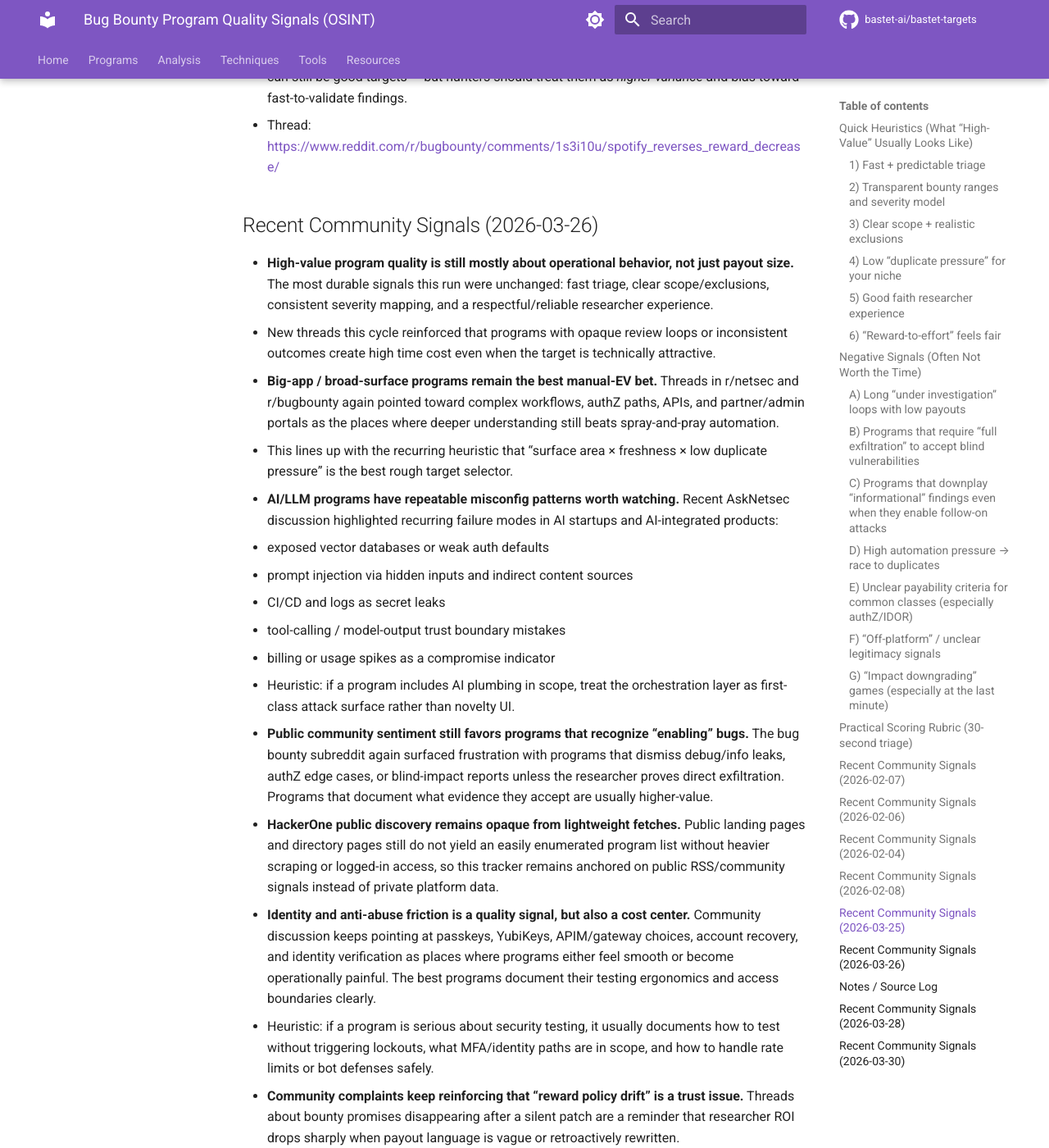
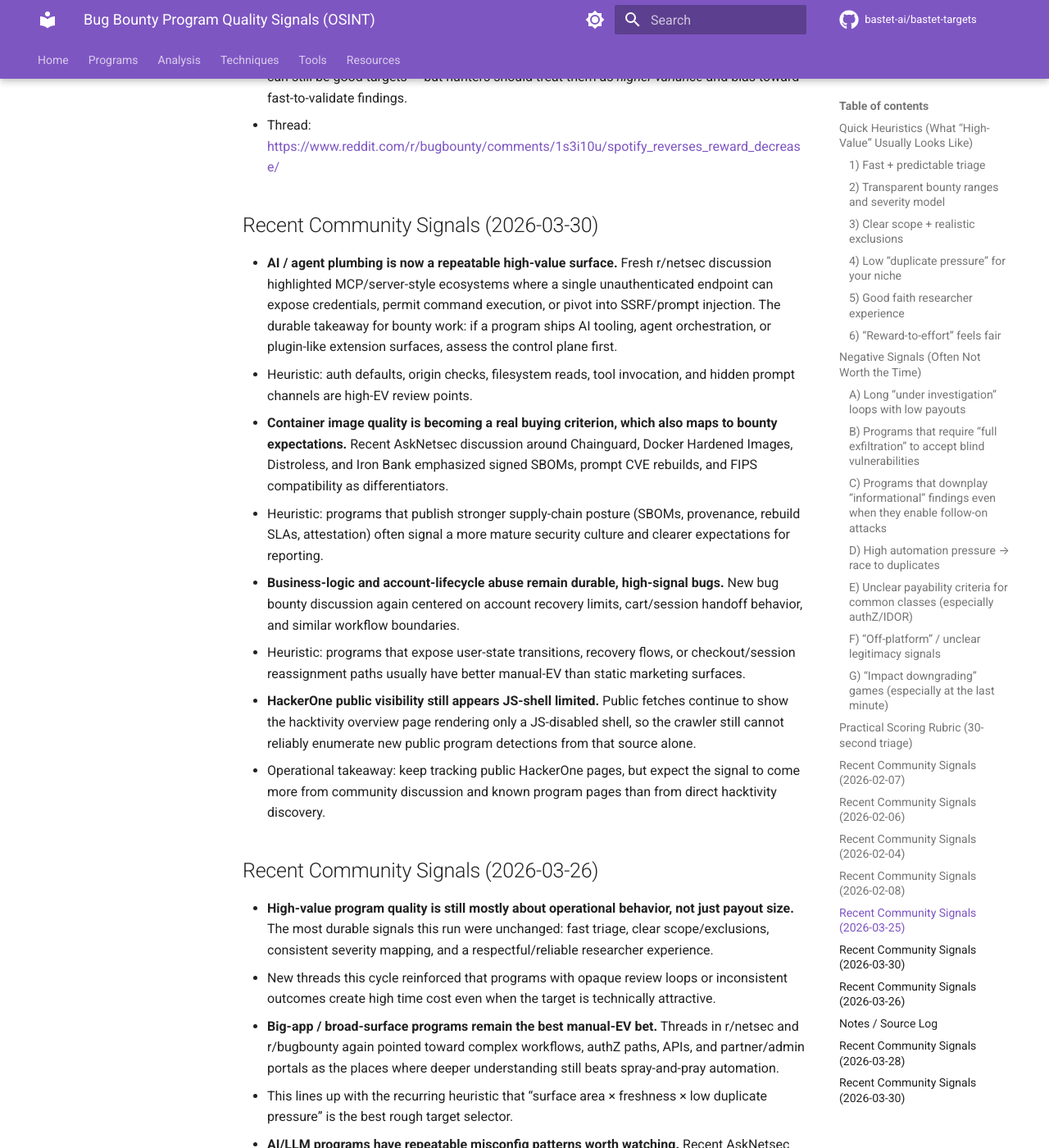
Before and after one commit to bastet-ai/bastet-targets, an MkDocs documentation site: the page built from docs/programs/program-quality-signals.md, in a window 1280 px wide and 1400 px high, scrolled down 11590 px. Shown: the whole window at 82% size. Built offline with MkDocs 1.6.1 and Material for MkDocs 9.7.7, drawn with Linux system fonts in a browser that asks for light colours; comment, search, counter and statistics services are not loaded.

Commit message:
Update program quality signals

```diff
--- a/docs/programs/program-quality-signals.md
+++ b/docs/programs/program-quality-signals.md
@@ -240,6 +240,20 @@ These are **examples** from recent public discussion that reinforce (or nuance)
 - **Reward volatility is itself a signal.** Programs that reduce rewards and later reverse course can still be good targets — but hunters should treat them as *higher variance* and bias toward fast-to-validate findings.
   - Thread: https://www.reddit.com/r/bugbounty/comments/1s3i10u/spotify_reverses_reward_decrease/
 
+## Recent Community Signals (2026-03-30)
+
+- **AI / agent plumbing is now a repeatable high-value surface.** Fresh r/netsec discussion highlighted MCP/server-style ecosystems where a single unauthenticated endpoint can expose credentials, permit command execution, or pivot into SSRF/prompt injection. The durable takeaway for bounty work: if a program ships AI tooling, agent orchestration, or plugin-like extension surfaces, assess the control plane first.
+  - Heuristic: auth defaults, origin checks, filesystem reads, tool invocation, and hidden prompt channels are high-EV review points.
+
+- **Container image quality is becoming a real buying criterion, which also maps to bounty expectations.** Recent AskNetsec discussion around Chainguard, Docker Hardened Images, Distroless, and Iron Bank emphasized signed SBOMs, prompt CVE rebuilds, and FIPS compatibility as differentiators.
+  - Heuristic: programs that publish stronger supply-chain posture (SBOMs, provenance, rebuild SLAs, attestation) often signal a more mature security culture and clearer expectations for reporting.
+
+- **Business-logic and account-lifecycle abuse remain durable, high-signal bugs.** New bug bounty discussion again centered on account recovery limits, cart/session handoff behavior, and similar workflow boundaries.
+  - Heuristic: programs that expose user-state transitions, recovery flows, or checkout/session reassignment paths usually have better manual-EV than static marketing surfaces.
+
+- **HackerOne public visibility still appears JS-shell limited.** Public fetches continue to show the hacktivity overview page rendering only a JS-disabled shell, so the crawler still cannot reliably enumerate new public program detections from that source alone.
+  - Operational takeaway: keep tracking public HackerOne pages, but expect the signal to come more from community discussion and known program pages than from direct hacktivity discovery.
+
 ## Recent Community Signals (2026-03-26)
 
 - **High-value program quality is still mostly about operational behavior, not just payout size.** The most durable signals this run were unchanged: fast triage, clear scope/exclusions, consistent severity mapping, and a respectful/reliable researcher experience.
```
